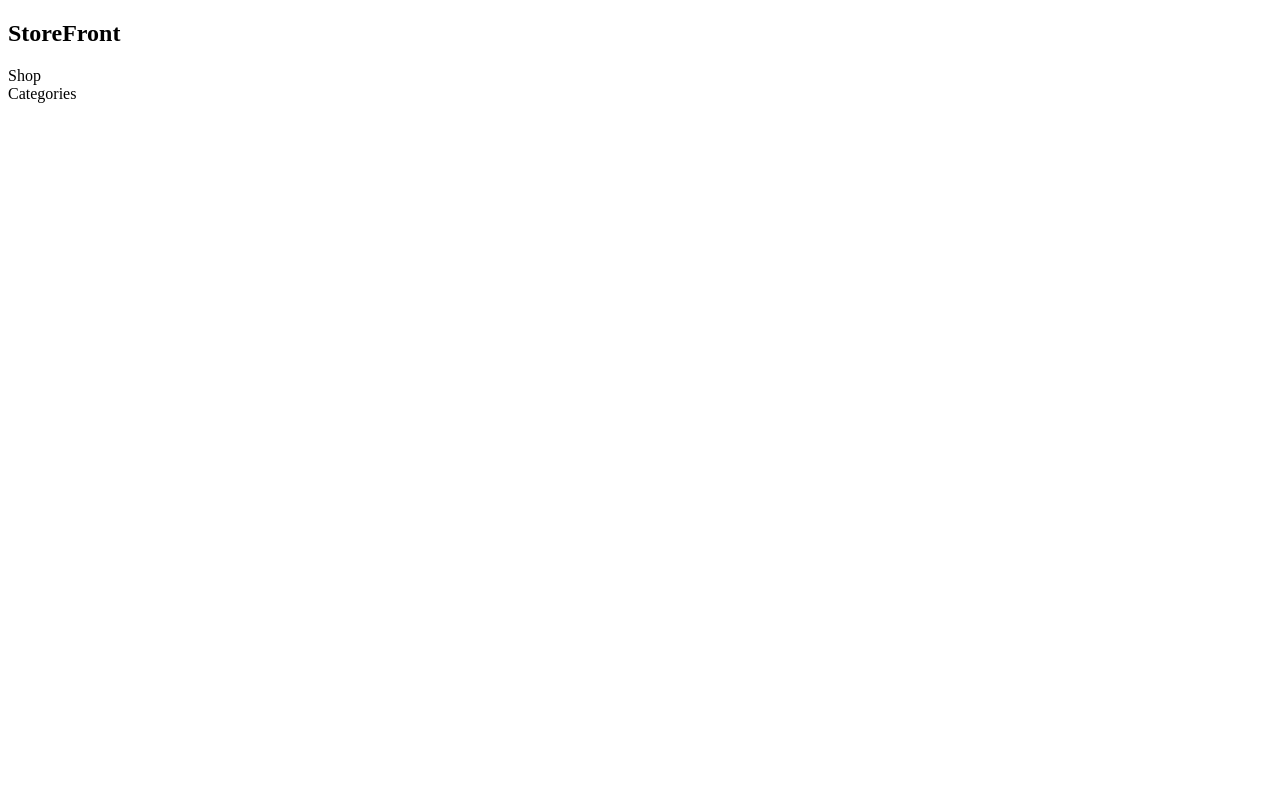
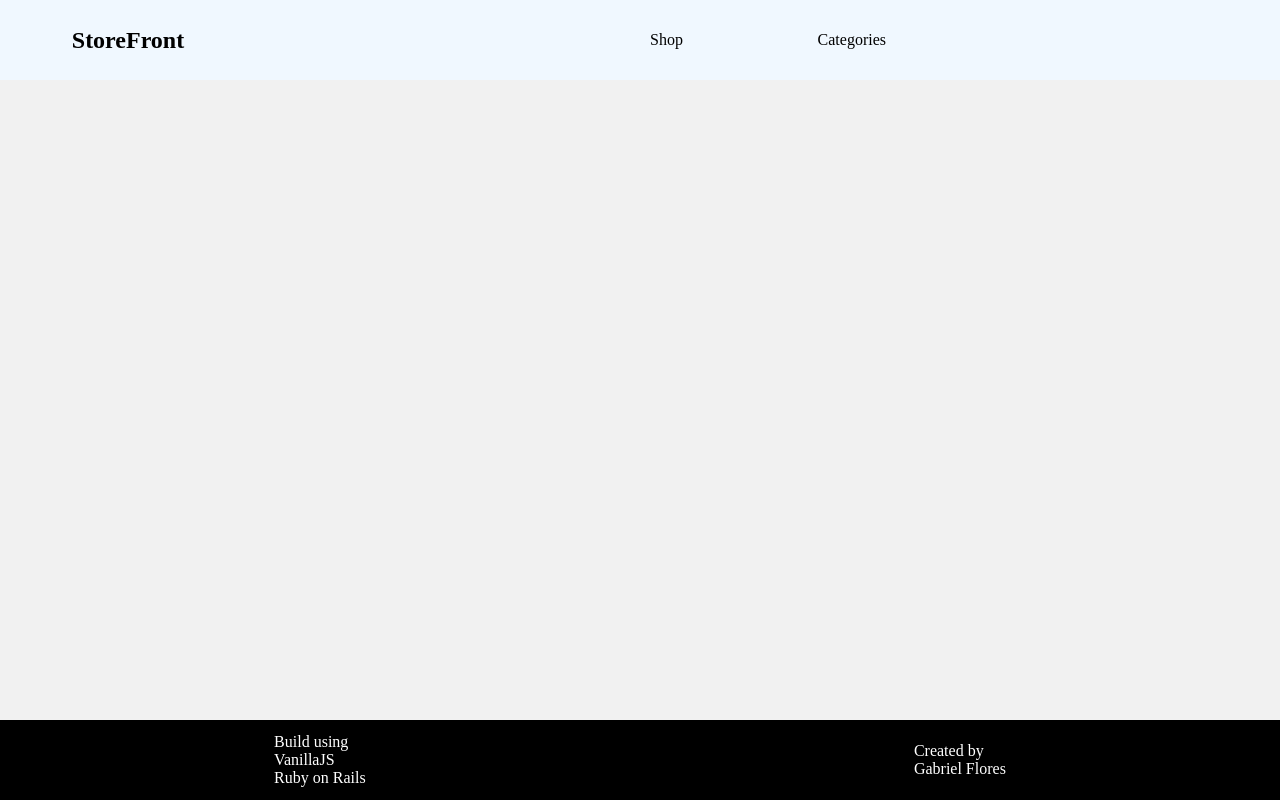
Before and after one commit to Khmlwugh/StoreFront, a plain HTML site: page index.html in a window 1280 px wide. Drawn offline with Linux system fonts and the light colour scheme.

Commit message:
UPDATE: added styling to Header and Footer

```diff
--- a/index.html
+++ b/index.html
@@ -4,14 +4,15 @@
   <meta charset="UTF-8">
   <meta http-equiv="X-UA-Compatible" content="IE=edge">
   <meta name="viewport" content="width=device-width, initial-scale=1.0">
+  <link rel="stylesheet" href="./style.css"/>
   <title>StoreFront</title>
 </head>
 <body>
   <div class="header">
     <h2>StoreFront</h2>
     <div class="header-navbar">
-      <div>Shop</div>
-      <div>Categories</div>
+      <div class="header-navbar__btn">Shop</div>
+      <div class="header-navbar__btn">Categories</div>
     </div>
     <div class="header-icons">
 
@@ -22,7 +23,15 @@
 
   </div>
   <div class="footer">
-    <div></div>
+    <div>
+      <div>Build using</div>
+      <div>VanillaJS</div>
+      <div>Ruby on Rails</div>
+    </div>
+    <div>
+      <div>Created by</div>
+      <div>Gabriel Flores</div>
+    </div>
   </div>
 
   <script src="app.js"></script>
--- /dev/null
+++ b/style.css
@@ -0,0 +1,45 @@
+*{
+    margin: 0;
+    padding: 0;
+    box-sizing: border-box;
+}
+
+.header{
+    display: flex;
+    justify-content: space-between;
+    align-items: center;
+    background-color: aliceblue;
+    min-height: 10vh;
+}
+
+h2{
+    text-align: center;
+    width: 20vw;
+}
+
+.main{
+    background-color: #f1f1f1;
+    height: 80vh;
+}
+
+.header-navbar{
+    display: flex;
+    justify-content: space-between;
+    min-width: 20vw;
+}
+
+.header-navbar__btn{
+    padding: 0px 10px;
+}
+
+.footer{
+    display: flex;
+    position: fixed;
+    bottom: 0;
+    width: 100vw;
+    background-color: black;
+    height: 10vh;
+    justify-content: space-around;
+    color: white;
+    align-items: center;;
+}
```
Also changed, not shown: styles.css (deleted).
